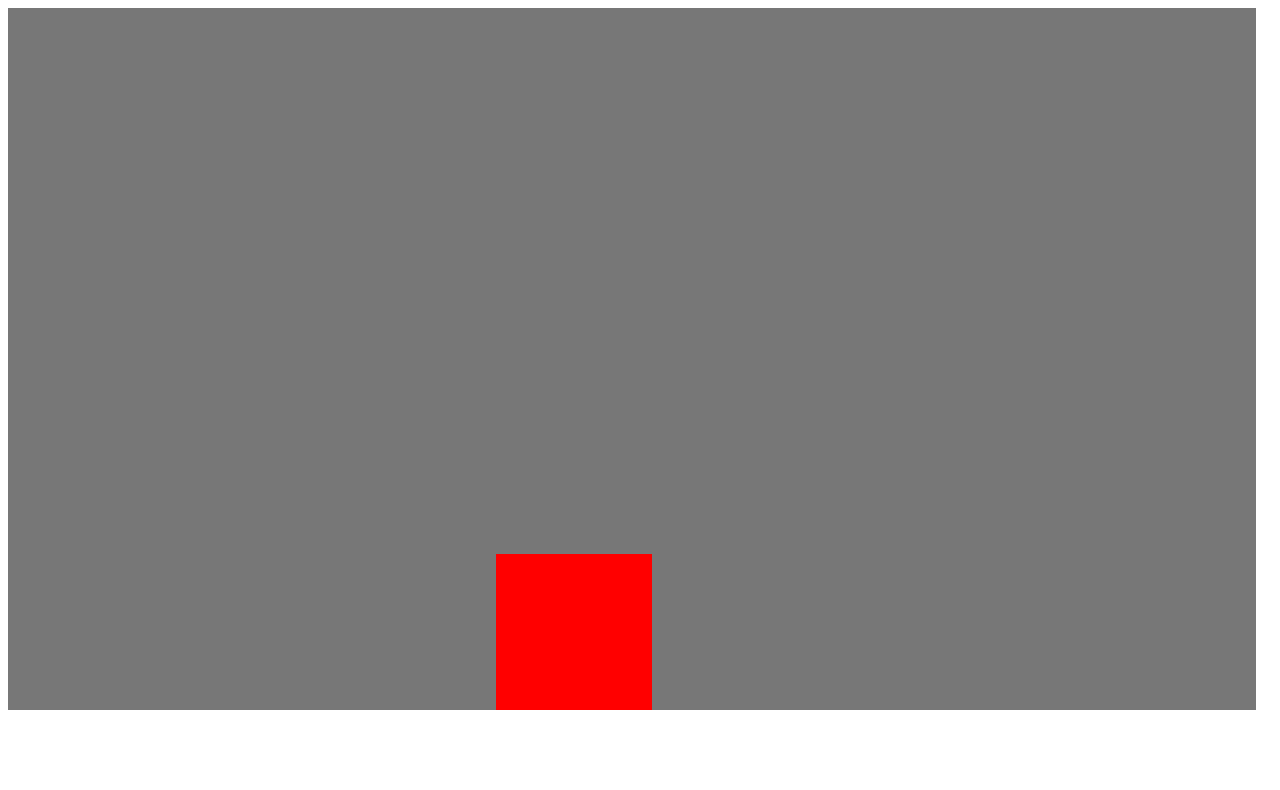
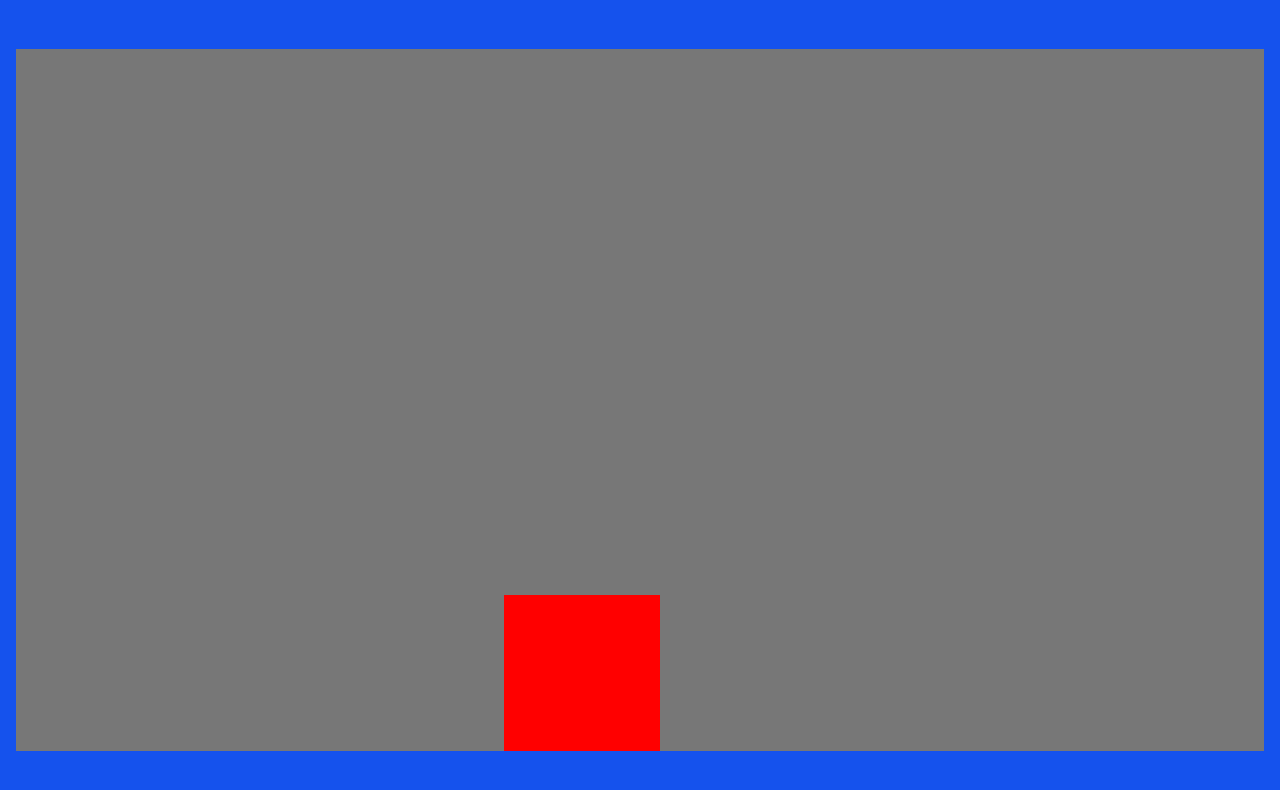
Before and after one commit to vecel/js-platformer, a website built with webpack: page index.html in a window 1280 px wide. Built offline with nearby package versions, Linux system fonts and the light colour scheme.

Commit message:
Add style.css

```diff
--- a/index.html
+++ b/index.html
@@ -5,8 +5,9 @@
     <meta http-equiv="X-UA-Compatible" content="IE=edge">
     <meta name="viewport" content="width=device-width, initial-scale=1.0">
     <title>Awesome Game</title>
+    <link rel="stylesheet" href="style.css">
 </head>
-<body>
+<body class="background">
 
     <canvas id="game_window"></canvas>
 
--- /dev/null
+++ b/style.css
@@ -0,0 +1,15 @@
+html, body {
+    height: 100%;
+    min-height: 100vh;
+    margin: 0;
+}
+
+body {
+    display: grid;
+    justify-content: center;
+    align-items: center;
+}
+
+.background {
+    background-color: #1552ed;
+}
```
